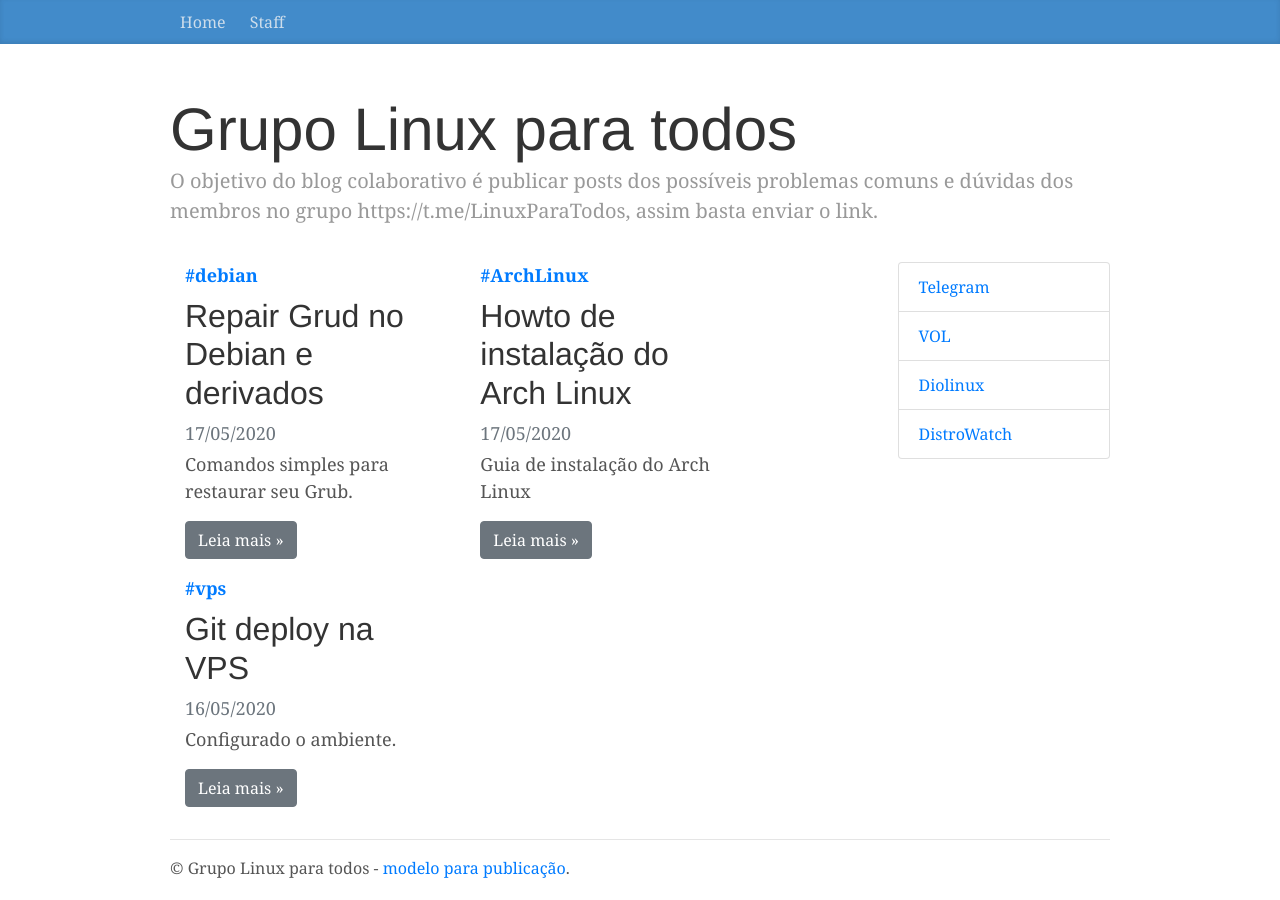
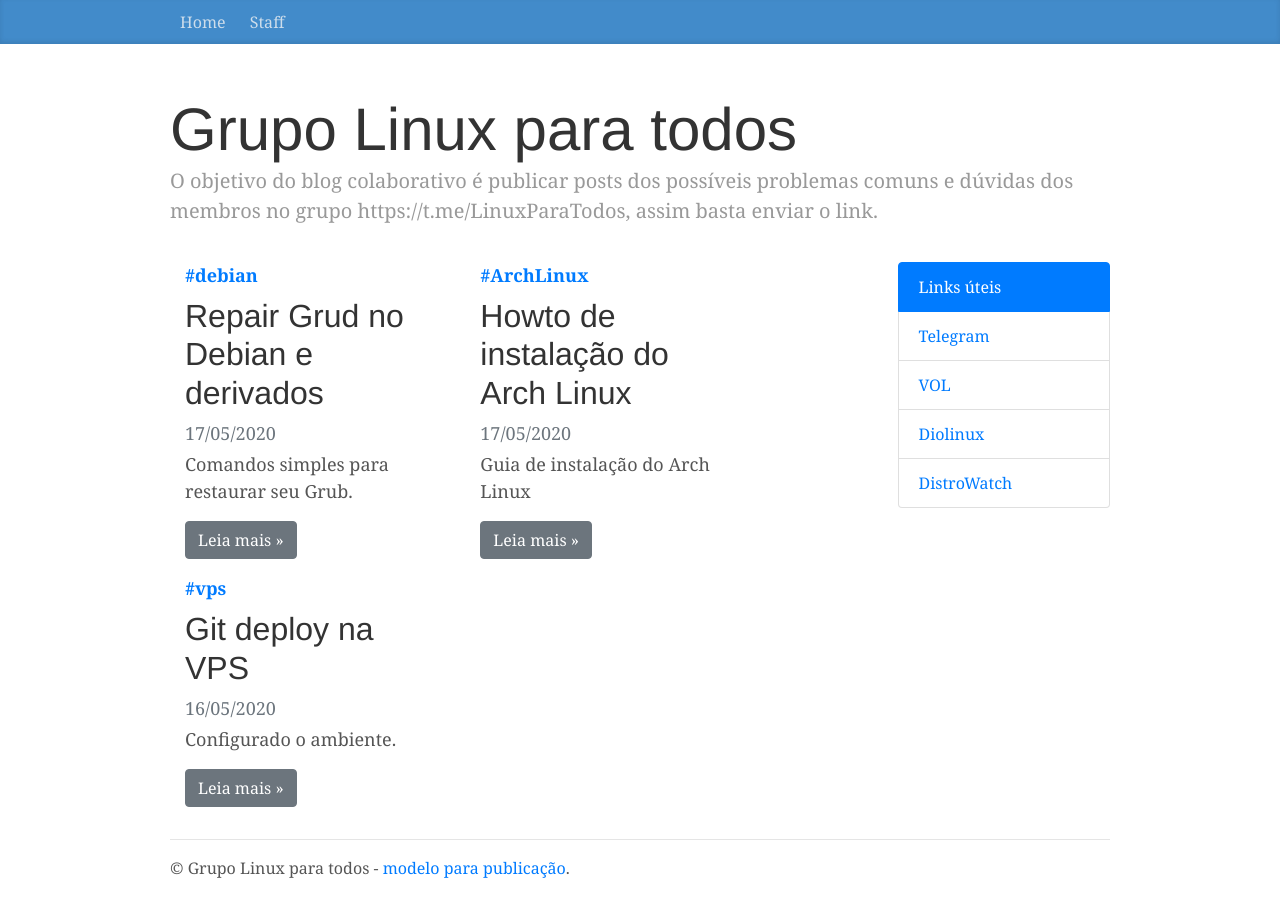
Before and after one commit to GrupoLinux/grupolinux.github.io, a Jekyll site: the page built from index.html, in a window 1280 px wide. Built offline with Jekyll 4.4.1, drawn with Linux system fonts in a browser that asks for light colours.

Commit message:
links
Signed-off-by: Henry Jr <hmjsite@gmail.com>

```diff
--- a/_includes/links.html
+++ b/_includes/links.html
@@ -1,4 +1,5 @@
     <div class="list-group">
-            {% for item in site.data.links %}
-            <a class="list-group-item" href="{{ item.link }}">{{ item.name }}</a>{% endfor %}
+        <a class="list-group-item active" href="#">Links úteis</a>
+        {% for item in site.data.links %}
+        <a class="list-group-item" href="{{ item.link }}">{{ item.name }}</a>{% endfor %}
     </div>
```
